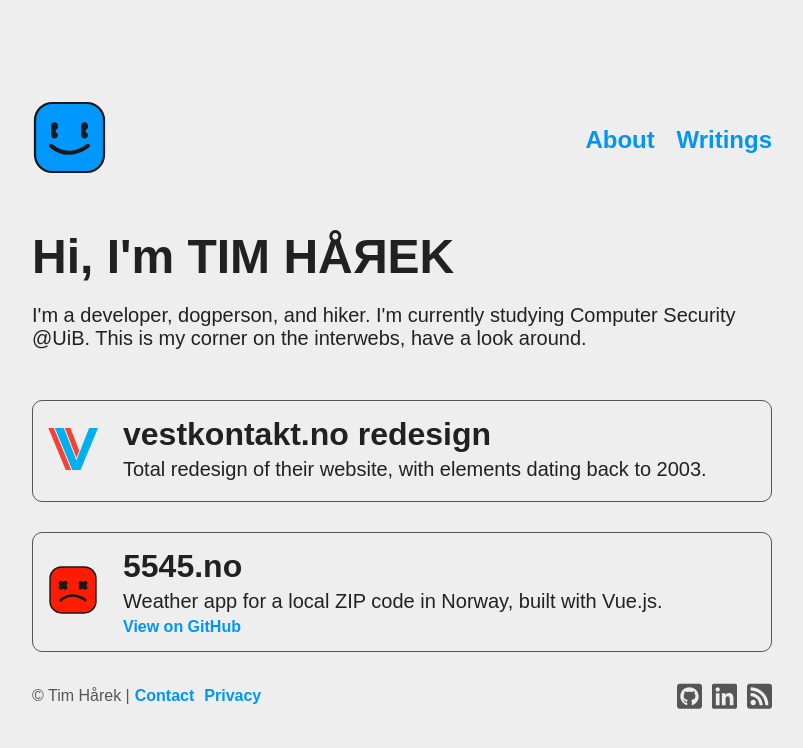
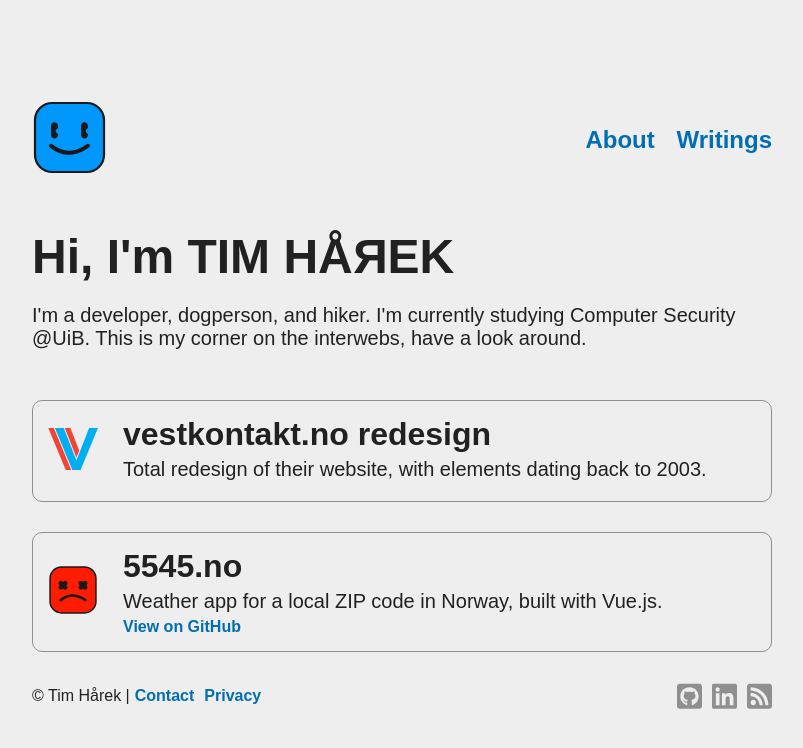
Before and after one commit to timharek/timharek.no, a Jekyll site: the page built from index.html, in a window 1280 px wide. Shown: the top 748 px of the page, without its empty margins (238-1041 px from the left). Built offline with Jekyll 4.4.1, drawn with Linux system fonts in a browser that asks for light colours; some web fonts are replaced.

Commit message:
Fixed ratio problems

```diff
--- a/assets/main.scss
+++ b/assets/main.scss
@@ -16,8 +16,9 @@ html {
 $site-max-width: 760px;
 
 $primary-color: #0096f5;
+$secondary-color: #006eb3;
 $primary-dark-color: #212121;
-$secondary-dark-color: #555;
+$secondary-dark-color: #8f8f8f;
 $primary-light-color: #eee;
 $secondary-light-color: #c7c7c7;
 
@@ -210,8 +211,12 @@ body {
 			flex-direction: row;
 			justify-content: space-between;
 			align-items: center;
-			color: $secondary-dark-color;
 			font-size: 16px;
+
+			@media (prefers-color-scheme: dark) {
+				color: $secondary-dark-color;
+			}
+			color: $primary-dark-color;
 
 			@media screen and (max-width: $breakpoint-xtra-small) {
 				flex-direction: column;
@@ -257,7 +262,10 @@ body {
 }
 
 a {
-	color: $primary-color;
+	@media (prefers-color-scheme: dark) {
+		color: $primary-color;
+	}
+	color: $secondary-color;
 	text-decoration: none;
 	font-weight: 700;
 	opacity: 1;
```
